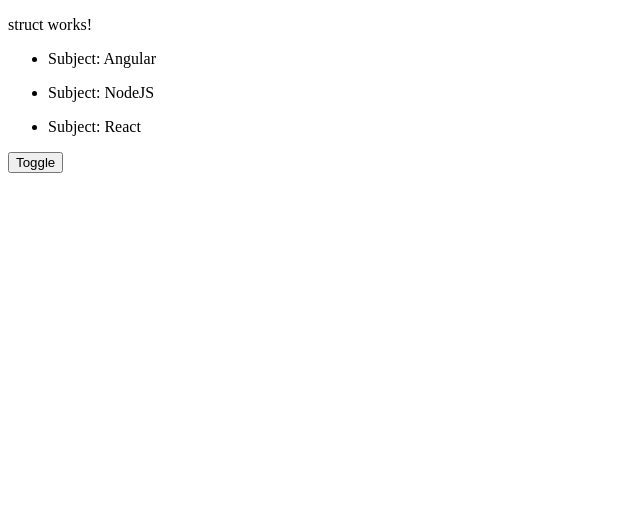
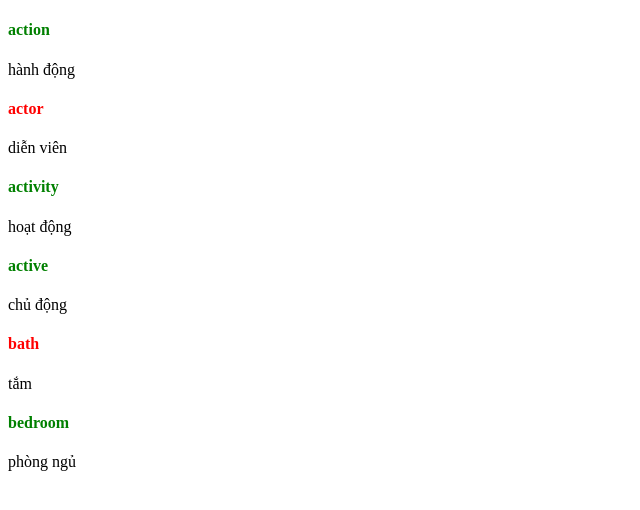
Before and after one commit to dokhoacoder/learn-angular, an Angular app: page / in a window 1280 px wide. Shown: the top 510 px of the page, without its empty margins (0-640 px from the left). Built offline with nearby package versions, Linux system fonts and the light colour scheme.

Commit message:
ngFor with array of objects

```diff
--- a/src/app/app.component.html
+++ b/src/app/app.component.html
@@ -1 +1 @@
-<app-struct></app-struct>
+<app-words></app-words>
--- a/src/app/app.module.ts
+++ b/src/app/app.module.ts
@@ -7,6 +7,7 @@ import { WordComponent } from './word/word.component';
 import { BookComponent } from './book/book.component';
 import { UserFormComponent } from './user-form/user-form.component';
 import { StructComponent } from './struct/struct.component';
+import { WordsComponent } from './words/words.component';
 
 @NgModule({
   declarations: [
@@ -14,7 +15,8 @@ import { StructComponent } from './struct/struct.component';
     WordComponent,
     BookComponent,
     UserFormComponent,
-    StructComponent
+    StructComponent,
+    WordsComponent
   ],
   imports: [
     BrowserModule,
--- /dev/null
+++ b/src/app/words/words.component.html
@@ -0,0 +1,6 @@
+<div *ngFor="let word of arrWords">
+  <h4 [ngStyle]="{ color: word.memorized ? 'green' : 'red' }">
+    {{ word.en }}
+  </h4>
+  <p>{{ word.vn }}</p>
+</div>
--- /dev/null
+++ b/src/app/words/words.component.ts
@@ -0,0 +1,22 @@
+import { Component, OnInit } from '@angular/core';
+
+@Component({
+  selector: 'app-words',
+  templateUrl: './words.component.html',
+  styleUrls: ['./words.component.css']
+})
+export class WordsComponent implements OnInit {
+  arrWords = [
+    { id: 1, en: 'action', vn: 'hành động', memorized: true },
+    { id: 2, en: 'actor', vn: 'diễn viên', memorized: false },
+    { id: 3, en: 'activity', vn: 'hoạt động', memorized: true },
+    { id: 4, en: 'active', vn: 'chủ động', memorized: true },
+    { id: 5, en: 'bath', vn: 'tắm', memorized: false },
+    { id: 6, en: 'bedroom', vn: 'phòng ngủ', memorized: true }
+  ];
+  constructor() { }
+
+  ngOnInit() {
+  }
+
+}
```
Also changed, not shown: src/app/words/words.component.css (added), 1 other file (tests, documents, lock files or other folders).
